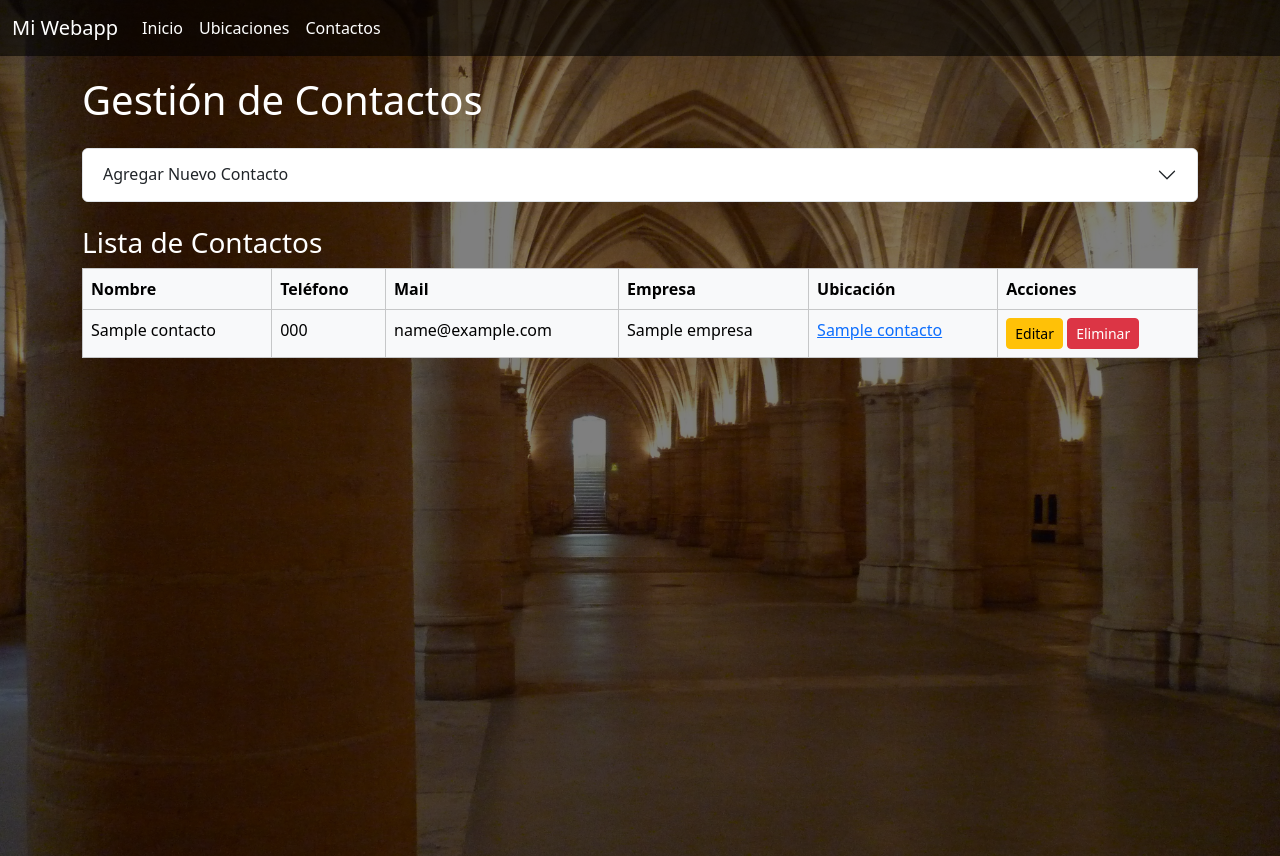
After one commit to 13sauca13/MonicApp, a Flask app: page /contactos in a window 1280 px wide. The commit adds this page. Run offline with Flask 3, Linux system fonts and the light colour scheme; a database or web service that is not in the repository returns one stand-in record (values such as "Sample title").

Commit message:
Vista contactos y detalles ubicacion con mapa

```diff
--- a/app.py
+++ b/app.py
@@ -11,18 +11,21 @@ app = Flask(__name__)
 load_dotenv()
 MONGODB_URI = os.getenv('MONGODB_URI')
 client = MongoClient(MONGODB_URI, tlsCAFile=certifi.where())
-db = client.get_database('MonicApp')
-collection = db['ubicaciones']
+db = client.get_database('MonicApp')  # Base de datos MonicApp
+ubicaciones_collection = db['ubicaciones']  # Colección ubicaciones
+contactos_collection = db['contactos']  # Colección contactos
 
 @app.route('/')
 def index():
-    return render_template('index.html', documentos=collection.find())
+    return render_template('index.html', documentos=ubicaciones_collection.find())
 
 @app.route('/ubicaciones', methods=['GET', 'POST'])
 def ubicaciones():
     if request.method == 'POST':
         # Obtener datos del formulario
         sitio_id = request.form.get('sitio_id')
+        latitud = request.form.get('latitud')
+        longitud = request.form.get('longitud')
         sitio = {
             'nombre': request.form.get('nombre'),
             'ubicacion': request.form.get('ubicacion'),
@@ -31,33 +34,122 @@ def ubicaciones():
             'contacto': request.form.get('contacto') or '',
             'notas': request.form.get('notas') or ''
         }
+        # Añadir coordenadas si se proporcionan
+        if latitud and longitud:
+            sitio['coordenadas'] = {
+                'latitud': float(latitud),
+                'longitud': float(longitud)
+            }
 
         # Actualizar o insertar
         if sitio_id:
             # Actualizar sitio existente
-            collection.update_one({'_id': ObjectId(sitio_id)}, {'$set': sitio})
+            ubicaciones_collection.update_one({'_id': ObjectId(sitio_id)}, {'$set': sitio})
         else:
             # Insertar nuevo sitio
-            collection.insert_one(sitio)
+            ubicaciones_collection.insert_one(sitio)
 
         return redirect(url_for('ubicaciones'))
 
     # GET: Mostrar todos los sitios
-    sitios = collection.find()
+    sitios = ubicaciones_collection.find()
+    # Obtener ubicacion_id de la query string (desde contactos)
+    ubicacion_id = request.args.get('ubicacion_id')
+    if ubicacion_id:
+        # Redirigir a la vista de detalle si se proporciona ubicacion_id
+        return redirect(url_for('ubicacion_detalle', ubicacion_id=ubicacion_id))
     return render_template('ubicaciones.html', sitios=sitios, sitio=None, sitio_id=None, accordion_open=False)
 
 @app.route('/editar/<sitio_id>')
 def editar_sitio(sitio_id):
     # Obtener el sitio para editar
-    sitio = collection.find_one({'_id': ObjectId(sitio_id)})
-    sitios = collection.find()
+    sitio = ubicaciones_collection.find_one({'_id': ObjectId(sitio_id)})
+    sitios = ubicaciones_collection.find()
     return render_template('ubicaciones.html', sitios=sitios, sitio=sitio, sitio_id=sitio_id, accordion_open=True)
 
 @app.route('/eliminar/<sitio_id>', methods=['POST'])
 def eliminar_sitio(sitio_id):
     # Eliminar el sitio
-    collection.delete_one({'_id': ObjectId(sitio_id)})
+    ubicaciones_collection.delete_one({'_id': ObjectId(sitio_id)})
     return redirect(url_for('ubicaciones'))
+
+@app.route('/ubicacion/<ubicacion_id>', methods=['GET', 'POST'])
+def ubicacion_detalle(ubicacion_id):
+    # Obtener la ubicación
+    ubicacion = ubicaciones_collection.find_one({'_id': ObjectId(ubicacion_id)})
+    if not ubicacion:
+        return "Ubicación no encontrada", 404
+
+    if request.method == 'POST':
+        # Obtener datos del formulario
+        latitud = request.form.get('latitud')
+        longitud = request.form.get('longitud')
+        ubicacion_data = {
+            'nombre': request.form.get('nombre'),
+            'ubicacion': request.form.get('ubicacion'),
+            'capacidad': int(request.form.get('capacidad')) if request.form.get('capacidad') else 0,
+            'servicios': request.form.get('servicios') or '',
+            'contacto': request.form.get('contacto') or '',
+            'notas': request.form.get('notas') or ''
+        }
+        # Añadir coordenadas si se proporcionan
+        if latitud and longitud:
+            ubicacion_data['coordenadas'] = {
+                'latitud': float(latitud),
+                'longitud': float(longitud)
+            }
+        # Actualizar ubicación
+        ubicaciones_collection.update_one({'_id': ObjectId(ubicacion_id)}, {'$set': ubicacion_data})
+        return redirect(url_for('ubicacion_detalle', ubicacion_id=ubicacion_id))
+
+    # GET: Mostrar detalles de la ubicación
+    return render_template('ubicacion_detail.html', ubicacion=ubicacion, accordion_open=False)
+
+@app.route('/contactos', methods=['GET', 'POST'])
+def contactos():
+    if request.method == 'POST':
+        # Obtener datos del formulario
+        contacto_id = request.form.get('contacto_id')
+        ubicacion_id = request.form.get('ubicacion_id')
+        # Obtener el nombre de la ubicación para almacenarlo
+        ubicacion = ubicaciones_collection.find_one({'_id': ObjectId(ubicacion_id)}) if ubicacion_id else None
+        contacto = {
+            'nombre': request.form.get('nombre'),
+            'telefono': request.form.get('telefono') or '',
+            'mail': request.form.get('mail') or '',
+            'empresa': request.form.get('empresa') or '',
+            'ubicacion_id': ObjectId(ubicacion_id) if ubicacion_id else None,
+            'ubicacion_nombre': ubicacion['nombre'] if ubicacion else ''
+        }
+
+        # Actualizar o insertar
+        if contacto_id:
+            # Actualizar contacto existente
+            contactos_collection.update_one({'_id': ObjectId(contacto_id)}, {'$set': contacto})
+        else:
+            # Insertar nuevo contacto
+            contactos_collection.insert_one(contacto)
+
+        return redirect(url_for('contactos'))
+
+    # GET: Mostrar todos los contactos y ubicaciones para el formulario
+    contactos = contactos_collection.find()
+    ubicaciones = ubicaciones_collection.find()
+    return render_template('contactos.html', contactos=contactos, ubicaciones=ubicaciones, contacto=None, contacto_id=None, accordion_open=False)
+
+@app.route('/editar_contacto/<contacto_id>')
+def editar_contacto(contacto_id):
+    # Obtener el contacto para editar
+    contacto = contactos_collection.find_one({'_id': ObjectId(contacto_id)})
+    contactos = contactos_collection.find()
+    ubicaciones = ubicaciones_collection.find()
+    return render_template('contactos.html', contactos=contactos, ubicaciones=ubicaciones, contacto=contacto, contacto_id=contacto_id, accordion_open=True)
+
+@app.route('/eliminar_contacto/<contacto_id>', methods=['POST'])
+def eliminar_contacto(contacto_id):
+    # Eliminar el contacto
+    contactos_collection.delete_one({'_id': ObjectId(contacto_id)})
+    return redirect(url_for('contactos'))
 
 if __name__ == '__main__':
     app.run(debug=True)
--- a/templates/base.html
+++ b/templates/base.html
@@ -3,12 +3,11 @@
 <head>
     <meta charset="UTF-8">
     <meta name="viewport" content="width=device-width, initial-scale=1.0">
-    <title>{% block title %}MonicApp{% endblock %}</title>
+    <title>{% block title %}Monicapp{% endblock %}</title>
     <!-- Bootstrap CSS para la navbar -->
     <link href="https://cdn.jsdelivr.net/npm/bootstrap@5.3.2/dist/css/bootstrap.min.css" rel="stylesheet">
     <style>
         body {
-            /* Imagen de fondo desde la carpeta static */
             background-image: url({{ url_for('static', filename='fondo.jpg') }});
             background-size: cover;
             background-position: center;
@@ -19,19 +18,17 @@
             display: flex;
             flex-direction: column;
         }
-        /* Capa de transparencia para mejorar legibilidad */
         .content-overlay {
-            background-color: rgba(0, 0, 0, 0.5); /* Fondo oscuro semitransparente */
+            background-color: rgba(0, 0, 0, 0.5);
             min-height: 100vh;
             padding: 20px;
             flex: 1;
         }
-        /* Ajustes para el contenido */
         .content {
-            color: white; /* Texto blanco para contrastar con el fondo oscuro */
+            color: white;
         }
         .navbar {
-            background-color: rgba(0, 0, 0, 0.8); /* Navbar con transparencia */
+            background-color: rgba(0, 0, 0, 0.8);
         }
         .navbar-brand, .nav-link {
             color: white !important;
@@ -39,10 +36,9 @@
     </style>
 </head>
 <body>
-    <!-- Barra de navegación -->
     <nav class="navbar navbar-expand-lg">
         <div class="container-fluid">
-            <a class="navbar-brand" href="{{ url_for('index') }}">MonicApp</a>
+            <a class="navbar-brand" href="{{ url_for('index') }}">Mi Webapp</a>
             <button class="navbar-toggler" type="button" data-bs-toggle="collapse" data-bs-target="#navbarNav" aria-controls="navbarNav" aria-expanded="false" aria-label="Toggle navigation">
                 <span class="navbar-toggler-icon"></span>
             </button>
@@ -51,21 +47,23 @@
                     <li class="nav-item">
                         <a class="nav-link" href="{{ url_for('index') }}">Inicio</a>
                     </li>
+                    <li class="nav-item">
+                        <a class="nav-link" href="{{ url_for('ubicaciones') }}">Ubicaciones</a>
+                    </li>
+                    <li class="nav-item">
+                        <a class="nav-link" href="{{ url_for('contactos') }}">Contactos</a>
+                    </li>
                 </ul>
             </div>
         </div>
     </nav>
-
-    <!-- Contenedor principal con transparencia -->
     <div class="content-overlay">
         <div class="container content">
             {% block content %}
-            <!-- Aquí va el contenido específico de cada página -->
             {% endblock %}
         </div>
     </div>
-
-    <!-- Bootstrap JS para la navbar -->
+    <!-- Bootstrap JS para la navbar y el acordeón -->
     <script src="https://cdn.jsdelivr.net/npm/bootstrap@5.3.2/dist/js/bootstrap.bundle.min.js"></script>
 </body>
 </html>
--- /dev/null
+++ b/templates/contactos.html
@@ -0,0 +1,116 @@
+{% extends 'base.html' %}
+
+{% block title %}Contactos{% endblock %}
+
+{% block content %}
+    <h1 class="mb-4">Gestión de Contactos</h1>
+
+    <!-- Acordeón para el formulario de agregar/editar contactos -->
+    <div class="accordion mb-4" id="formAccordion">
+        <div class="accordion-item">
+            <h2 class="accordion-header" id="headingForm">
+                <button class="accordion-button {{ '' if accordion_open else 'collapsed' }}" type="button" data-bs-toggle="collapse" data-bs-target="#collapseForm" aria-expanded="{{ 'true' if accordion_open else 'false' }}" aria-controls="collapseForm">
+                    {{ 'Editar Contacto' if contacto_id else 'Agregar Nuevo Contacto' }}
+                </button>
+            </h2>
+            <div id="collapseForm" class="accordion-collapse collapse {{ 'show' if accordion_open else '' }}" aria-labelledby="headingForm" data-bs-parent="#formAccordion">
+                <div class="accordion-body">
+                    <div class="card">
+                        <div class="card-body">
+                            <form method="POST" action="{{ url_for('contactos') }}">
+                                <input type="hidden" name="contacto_id" value="{{ contacto_id or '' }}">
+                                <div class="mb-3">
+                                    <label for="nombre" class="form-label">Nombre</label>
+                                    <input type="text" class="form-control" id="nombre" name="nombre" value="{{ contacto.nombre if contacto else '' }}" required>
+                                </div>
+                                <div class="mb-3">
+                                    <label for="telefono" class="form-label">Teléfono</label>
+                                    <input type="tel" class="form-control" id="telefono" name="telefono" value="{{ contacto.telefono if contacto else '' }}">
+                                </div>
+                                <div class="mb-3">
+                                    <label for="mail" class="form-label">Mail</label>
+                                    <input type="email" class="form-control" id="mail" name="mail" value="{{ contacto.mail if contacto else '' }}">
+                                </div>
+                                <div class="mb-3">
+                                    <label for="empresa" class="form-label">Empresa</label>
+                                    <input type="text" class="form-control" id="empresa" name="empresa" value="{{ contacto.empresa if contacto else '' }}">
+                                </div>
+                                <div class="mb-3">
+                                    <label for="ubicacion" class="form-label">Ubicación</label>
+                                    <select class="form-control" id="ubicacion" name="ubicacion_id" required>
+                                        <option value="">Selecciona una ubicación</option>
+                                        {% for ubicacion in ubicaciones %}
+                                            <option value="{{ ubicacion._id }}" {{ 'selected' if contacto and contacto.ubicacion_id == ubicacion._id else '' }}>{{ ubicacion.nombre }}</option>
+                                        {% endfor %}
+                                    </select>
+                                </div>
+                                <button type="submit" class="btn btn-primary">{{ 'Actualizar' if contacto_id else 'Agregar' }}</button>
+                                {% if contacto_id %}
+                                    <a href="{{ url_for('contactos') }}" class="btn btn-secondary">Cancelar</a>
+                                {% endif %}
+                            </form>
+                        </div>
+                    </div>
+                </div>
+            </div>
+        </div>
+    </div>
+
+    <!-- Tabla de contactos -->
+    <h3>Lista de Contactos</h3>
+    <table class="table table-bordered table-light">
+        <thead>
+            <tr>
+                <th>Nombre</th>
+                <th>Teléfono</th>
+                <th>Mail</th>
+                <th>Empresa</th>
+                <th>Ubicación</th>
+                <th>Acciones</th>
+            </tr>
+        </thead>
+        <tbody>
+            {% for contacto in contactos %}
+                <tr>
+                    <td>{{ contacto.nombre }}</td>
+                    <td>{{ contacto.telefono }}</td>
+                    <td>{{ contacto.mail }}</td>
+                    <td>{{ contacto.empresa }}</td>
+                    <td>
+                        {% if contacto.ubicacion_id %}
+                            <a href="{{ url_for('ubicaciones', ubicacion_id=contacto.ubicacion_id) }}">{{ contacto.ubicacion_nombre }}</a>
+                        {% else %}
+                            Sin ubicación
+                        {% endif %}
+                    </td>
+                    <td>
+                        <a href="{{ url_for('editar_contacto', contacto_id=contacto._id) }}" class="btn btn-sm btn-warning">Editar</a>
+                        <form action="{{ url_for('eliminar_contacto', contacto_id=contacto._id) }}" method="POST" style="display:inline;">
+                            <button type="submit" class="btn btn-sm btn-danger" onclick="return confirm('¿Estás seguro de eliminar este contacto?')">Eliminar</button>
+                        </form>
+                    </td>
+                </tr>
+            {% else %}
+                <tr>
+                    <td colspan="6">No hay contactos registrados.</td>
+                </tr>
+            {% endfor %}
+        </tbody>
+    </table>
+
+    <!-- Script para forzar el despliegue del acordeón si accordion_open es True -->
+    <script>
+        document.addEventListener('DOMContentLoaded', function () {
+            const accordionOpen = {{ 'true' if accordion_open else 'false' }};
+            if (accordionOpen) {
+                const collapseElement = document.getElementById('collapseForm');
+                const accordionButton = document.querySelector('#headingForm .accordion-button');
+                if (collapseElement && accordionButton) {
+                    collapseElement.classList.add('show');
+                    accordionButton.classList.remove('collapsed');
+                    accordionButton.setAttribute('aria-expanded', 'true');
+                }
+            }
+        });
+    </script>
+{% endblock %}
```
Also changed, not shown: templates/index.html (+8 -0 lines), templates/ubicacion_detail.html (added, +123 -0 lines), templates/ubicaciones.html (+11 -3 lines).
